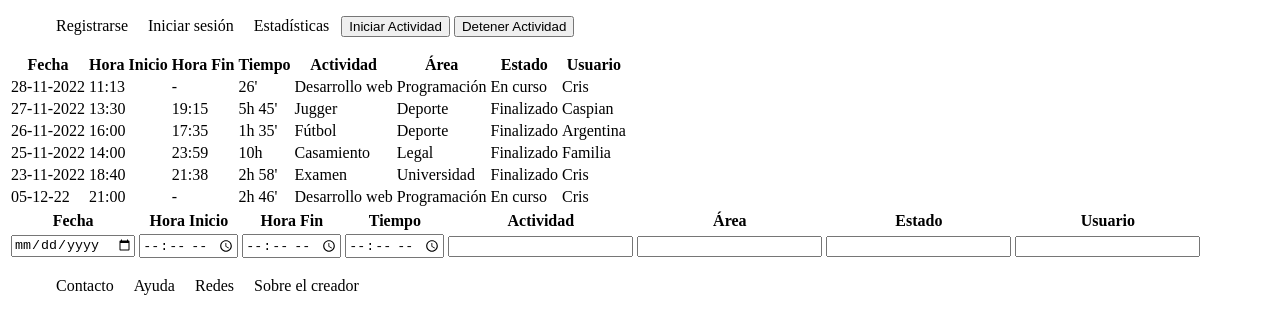
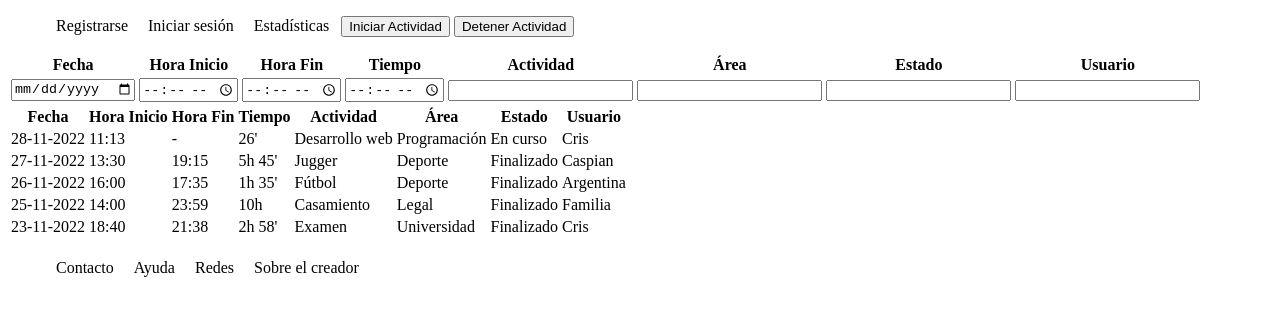
Before and after one commit to CrisArquimediano/TrackingSense, a plain HTML site: page index.html in a window 1280 px wide. Both pictures are taken after a click on the button "Iniciar Actividad". Drawn offline with Linux system fonts and the light colour scheme.

Commit message:
Imlpementando obtener input de usuario y agregar fila a la tabla.

```diff
--- a/index.html
+++ b/index.html
@@ -21,10 +21,43 @@
             <li class="nav-item item-right">
                 <a class="nav-link disabled">Estadísticas</a>
             </li>
-            <li class="nav-item item-right btn"><button id="btn-iniciar-act">Iniciar Actividad</button></li>
-            <li class="nav-item item-right btn"><button type="button" id="btn-detener-act">Detener Actividad</button></li>
+            <li class="nav-item item-right btn">
+                <button id="btn-iniciar-act">Iniciar Actividad</button>
+            </li>
+            <li class="nav-item item-right btn">
+                <button type="button" id="btn-detener-act">Detener Actividad</button>
+            </li>
         </ul>
     </header>
+
+    <div class="new-task input-task"> <!-- Poner para que el botón de Iniciar Actividad muestre y tome los datos de acá -->
+        <table id="input-table">
+            <thead>
+                <tr>
+                    <th>Fecha</th>
+                    <th>Hora Inicio</th>
+                    <th>Hora Fin</th>
+                    <th>Tiempo</th>
+                    <th>Actividad</th>
+                    <th>Área</th>
+                    <th>Estado</th>
+                    <th>Usuario</th>
+                </tr>
+            </thead>
+            <tbody>
+                <tr>
+                    <td><input id="fecha-input" type="date" /></td>
+                    <td><input id="hora-inicio-input" type="time" /></td>
+                    <td><input id="hora-fin-input" type="time" /></td>
+                    <td><input id="tiempo-transcurrido" type="time" /></td> <!-- Ver en JS para tomar el tiempo transcurrido -->
+                    <td><input id="actividad-input" type="text" /></td>
+                    <td><input id="area-input" type="text" /></td>
+                    <td><input id="estado-input" type="text" /></td> <!-- Poner para elegir solo entre En curso/Finalizado -->
+                    <td><input id="usuario-input" type="text" /></td>
+                </tr>
+            </tbody>
+        </table>
+    </div>
 
     <div class="table main-table">
         <table id="main-table">
@@ -95,35 +128,6 @@
         </table>
     </div>
 
-    <div class="new-task input-task"> <!-- Poner para que el botón de Iniciar Actividad muestre y tome los datos de acá -->
-        <table id="input-table">
-            <thead>
-                <tr>
-                    <th>Fecha</th>
-                    <th>Hora Inicio</th>
-                    <th>Hora Fin</th>
-                    <th>Tiempo</th>
-                    <th>Actividad</th>
-                    <th>Área</th>
-                    <th>Estado</th>
-                    <th>Usuario</th>
-                </tr>
-            </thead>
-            <tbody>
-                <tr>
-                    <td><input type="date" /></td>
-                    <td><input type="time" /></td>
-                    <td><input type="time" /></td>
-                    <td><input type="time" /></td> <!-- Ver en JS para tomar el tiempo transcurrido -->
-                    <td><input type="text" /></td>
-                    <td><input type="text" /></td>
-                    <td><input type="text" /></td> <!-- Poner para elegir solo entre En curso/Finalizado -->
-                    <td><input type="text" /></td>
-                </tr>
-            </tbody>
-        </table>
-    </div>
-
     <footer>
         <nav class="nav bottom-nav">
             <ul>
--- a/script.js
+++ b/script.js
@@ -1,56 +1,69 @@
+var fechaInput, horaInicioInput, horaFinInput, tiempoInput, actividadInput, areaInput, estadoInput, usuarioInput
+
 document.querySelector("#btn-iniciar-act").addEventListener("click", () => {
-    addRow();
-});
+    addTask()
+})
+
+const addTask = () => {
+    getInput()
+    addRow()
+}
+
+const getInput = () => {
+
+    fechaInput = document.getElementById("fecha-input").value
+    horaInicioInput = document.getElementById("hora-inicio-input").value
+    horaFinInput = document.getElementById("hora-fin-input").value
+    tiempoInput = document.getElementById("tiempo-transcurrido").value
+    actividadInput = document.getElementById("actividad-input").value
+    areaInput = document.getElementById("area-input").value
+    estadoInput = document.getElementById("estado-input").value
+    usuarioInput = document.getElementById("usuario-input").value
+}
 
 const addRow = () => {
-    let row = document.createElement("tr");
-    let fecha = document.createElement("td");
-    let horaInicio = document.createElement("td");
-    let horaFin = document.createElement("td");
-    let tiempo = document.createElement("td");
-    let actividad = document.createElement("td");
-    let area = document.createElement("td");
-    let estado = document.createElement("td");
-    let usuario = document.createElement("td");
+    let row = document.createElement("tr")
+    let fecha = document.createElement("td")
+    let horaInicio = document.createElement("td")
+    let horaFin = document.createElement("td")
+    let tiempo = document.createElement("td")
+    let actividad = document.createElement("td")
+    let area = document.createElement("td")
+    let estado = document.createElement("td")
+    let usuario = document.createElement("td")
 
-    //hardcodeado, la idea es recibir el input del usuario para completar la fila con los datos
-    //Idea: al apretar el botón para iniciar una nueva actividad, una fila (formulario) para completar se pone en primer
-    //plano. Por detrás, cuando se termina de completar, se toma el input y se agrega finalmente la fila con este método addRow()
-    //Lo que ahora está hardcodeado será input del usuario que se debe tomar de ese form (fila que se muestra para completar)
-    //En primer lugar, realizar con éxito el tomar el input y agregar la fila, luego se verán el estilo y los efectos
-
-    addTextToColumn(fecha, `05-12-22`);
-    addTextToColumn(horaInicio, `21:00`);
-    addTextToColumn(horaFin, `-`);
-    addTextToColumn(tiempo, `2h 46'`);
-    addTextToColumn(actividad, `Desarrollo web`);
-    addTextToColumn(area, `Programación`);
-    addTextToColumn(estado, `En curso`);
-    addTextToColumn(usuario, `Cris`);
+    addTextToColumn(fecha, fechaInput)
+    addTextToColumn(horaInicio, horaInicioInput)
+    addTextToColumn(horaFin, horaFinInput)
+    addTextToColumn(tiempo, tiempoInput)
+    addTextToColumn(actividad, actividadInput)
+    addTextToColumn(area, areaInput)
+    addTextToColumn(estado, estadoInput)
+    addTextToColumn(usuario, usuarioInput)
 
 
-    row.appendChild(fecha);
-    row.appendChild(horaInicio);
-    row.appendChild(horaFin);
-    row.appendChild(tiempo);
-    row.appendChild(actividad);
-    row.appendChild(area);
-    row.appendChild(estado);
-    row.appendChild(usuario);
+    row.appendChild(fecha)
+    row.appendChild(horaInicio)
+    row.appendChild(horaFin)
+    row.appendChild(tiempo)
+    row.appendChild(actividad)
+    row.appendChild(area)
+    row.appendChild(estado)
+    row.appendChild(usuario)
 
-    document.querySelector("#main-table").appendChild(row);
-};
+    document.querySelector("#main-table").appendChild(row)
+}
 
-    var addTextToColumn = (column, text) => {
-        const columnText = document.createTextNode(text);
-        column.appendChild(columnText);
-    };
+var addTextToColumn = (column, text) => {
+    const columnText = document.createTextNode(text)
+    column.appendChild(columnText)
+}
 
 
 
 //Sin implementar
-const boton = document.getElementById('btn-detener-act');
+const boton = document.getElementById('btn-detener-act')
 var msg = function() {
     alert("Detener Actividad: Aún sin implementar")
 };
-boton.addEventListener('click', msg);
+boton.addEventListener('click', msg)
```
